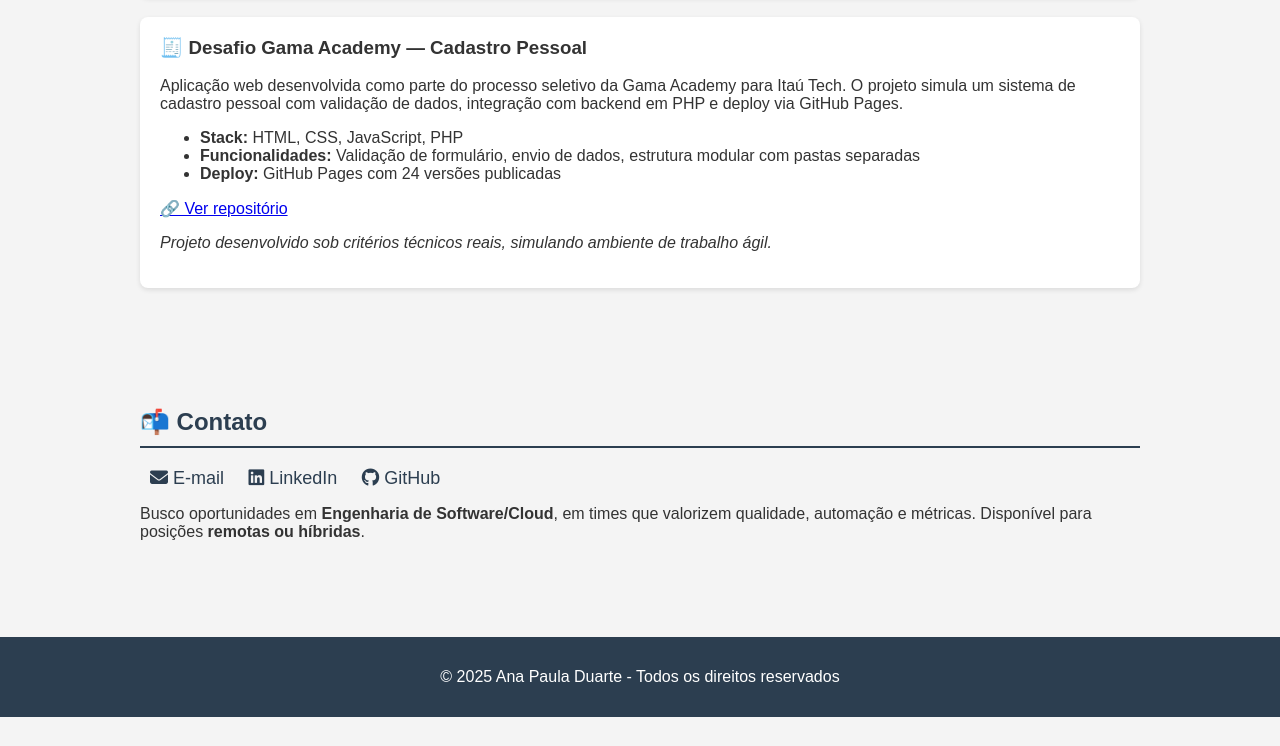
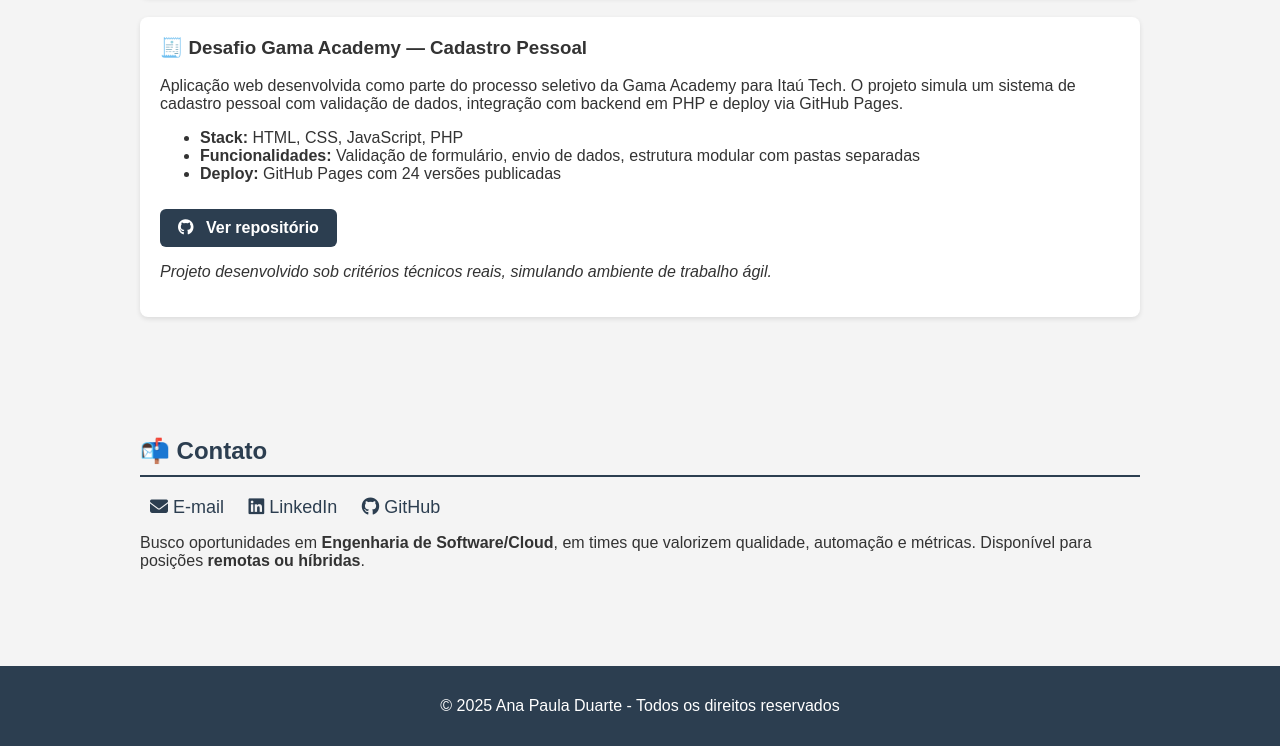
Before and after one commit to apduartte/apduartte.github.io, a plain HTML site: page index.html in a window 1280 px wide. Shown: the part 1634-2380 px from the top of the page. Before the commit the page ends 2351 px from the top, so only its background shows below. Drawn offline with Linux system fonts and the light colour scheme.

Commit message:
Fix HTML encoding issues in index.html

```diff
--- a/index.html
+++ b/index.html
@@ -160,16 +160,21 @@
       <a href="https://github.com/apduartte/aws-practical-projects/tree/master/rds-sqlserver" target="_blank">🔗 Ver repositório</a>
       <p><em>Simula um ambiente corporativo seguro para bancos SQL Server em nuvem com práticas reais de DevOps.</em></p>
     </div>
-
     <div class="projeto cadastro-pessoal">
   <h3>🧾 Desafio Gama Academy — Cadastro Pessoal</h3>
-      <p>Aplicação web desenvolvida como parte do processo seletivo da Gama Academy para Itaú Tech. O projeto simula um sistema de cadastro pessoal com validação de dados, integração com backend em PHP e deploy via GitHub Pages.</p>
+  <p>
+    Aplicação web desenvolvida como parte do processo seletivo da Gama Academy para Itaú Tech.
+    O projeto simula um sistema de cadastro pessoal com validação de dados, integração com backend em PHP
+    e deploy via GitHub Pages.
+  </p>
   <ul>
     <li><strong>Stack:</strong> HTML, CSS, JavaScript, PHP</li>
     <li><strong>Funcionalidades:</strong> Validação de formulário, envio de dados, estrutura modular com pastas separadas</li>
     <li><strong>Deploy:</strong> GitHub Pages com 24 versões publicadas</li>
   </ul>
-      <a href="https://github.com/apduartte/desafio-cadastro-pessoal" target="_blank">🔗 Ver repositório</a>
+  <a href="https://github.com/apduartte/desafio-cadastro-pessoal" target="_blank" class="btn-repo">
+    <i class="fa-brands fa-github"></i> Ver repositório
+  </a>
   <p><em>Projeto desenvolvido sob critérios técnicos reais, simulando ambiente de trabalho ágil.</em></p>
 </div>
   </section>
```
Lines whose indentation alone changed are shown as unchanged.
